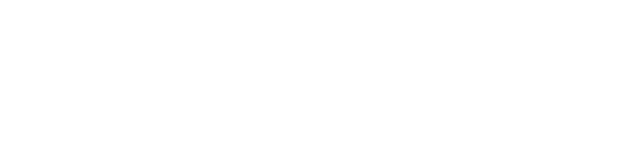
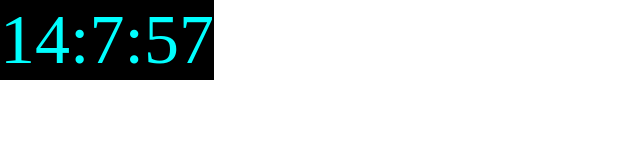
Before and after one commit to Effimowsky/homework-18-js, a plain HTML site: page index.html in a window 1280 px wide. Shown: the whole page, without its empty margins (0-640 px from the left). Drawn offline with Linux system fonts and the light colour scheme.

Commit message:
create styled clock

```diff
--- a/app.js
+++ b/app.js
@@ -0,0 +1,20 @@
+// Homework-1
+
+function startClock() {
+  var currentDate = new Date();
+
+  time =
+    currentDate.getHours() +
+    ":" +
+    currentDate.getMinutes() +
+    ":" +
+    currentDate.getSeconds();
+
+  document.getElementById("p").innerHTML = time;
+
+  setTimeout(startClock, 1000);
+}
+
+startClock();
+
+// Homework-2
--- a/index.html
+++ b/index.html
@@ -4,9 +4,11 @@
     <meta charset="UTF-8" />
     <meta http-equiv="X-UA-Compatible" content="IE=edge" />
     <meta name="viewport" content="width=device-width, initial-scale=1.0" />
+    <link rel="stylesheet" href="style.css" />
     <title>homework-18-js</title>
   </head>
   <body>
+    <p id="p"></p>
     <script src="app.js"></script>
   </body>
 </html>
--- /dev/null
+++ b/style.css
@@ -0,0 +1,13 @@
+/* reset css */
+* {
+  margin: 0;
+  padding: 0;
+  font-size: 100%;
+  box-sizing: border-box;
+}
+#p {
+  background-color: black;
+  color: aqua;
+  display: inline-block;
+  font-size: 70px;
+}
```
